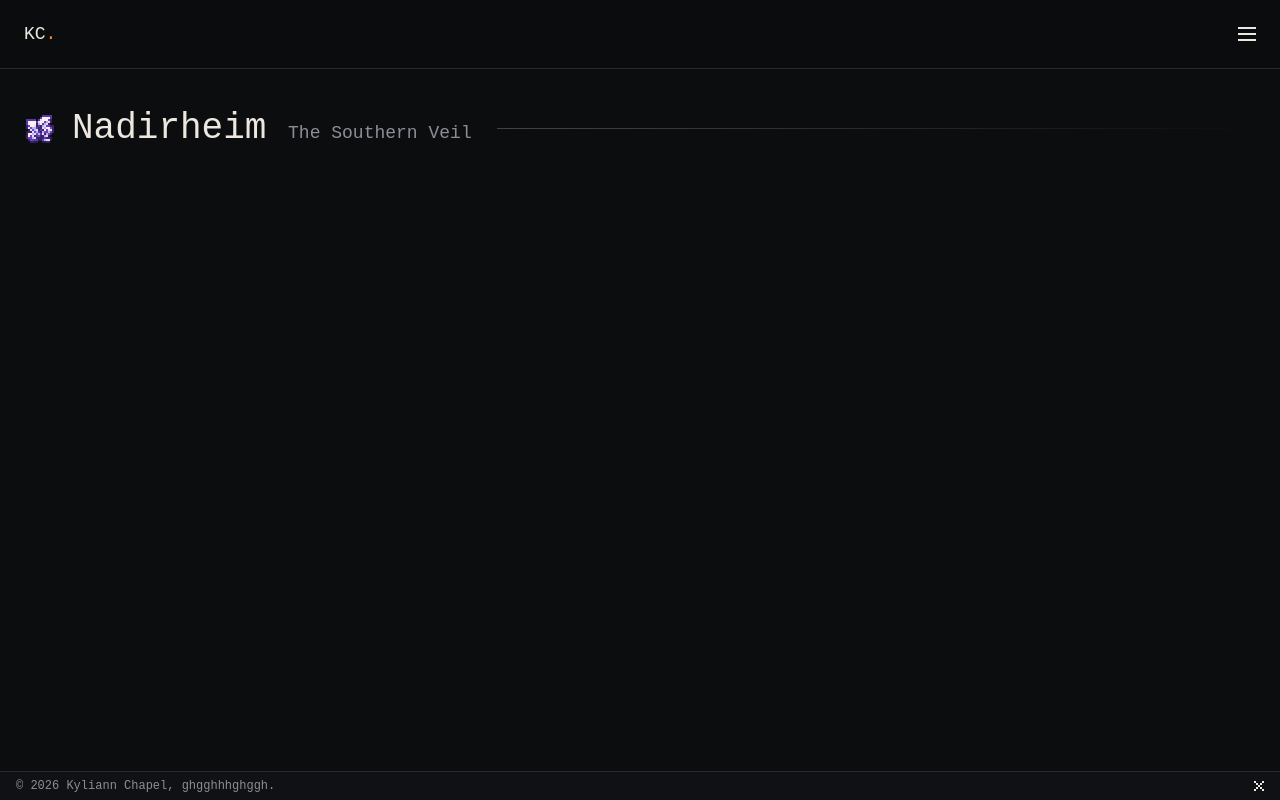
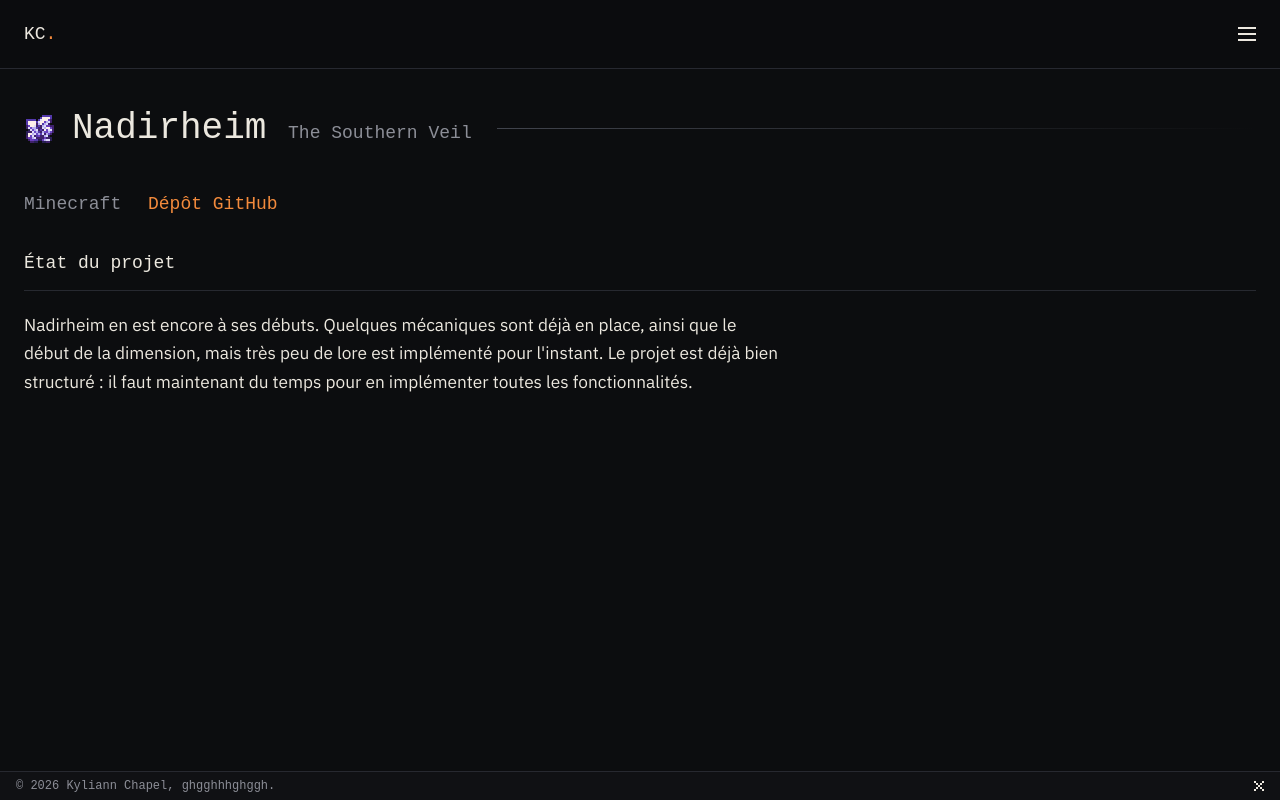
Before and after one commit to ghgghhhghggh/Portfo, a plain HTML site: page nadirheim.html in a window 1280 px wide. Drawn offline with Linux system fonts and the light colour scheme; a web font is replaced by a local one.

Commit message:
Page Nadirheim : lien vers le dépôt du mod et état du projet
- Lien « Minecraft | Dépôt GitHub » sous le titre, présenté comme les
  liens de la page Iceample.
- Section « État du projet » : le mod en est à ses débuts, avec
  quelques mécaniques, le début de la dimension et encore très peu de
  lore, sur une base déjà structurée. Version anglaise incluse.

Co-Authored-By: Claude Opus 5.5 <noreply@anthropic.com>

```diff
--- a/nadirheim.html
+++ b/nadirheim.html
@@ -63,6 +63,24 @@
         <h1 translate="no">Nadirheim <span class="title-sub">The Southern Veil</span></h1>
       </div>
 
+      <!-- Liens du projet (même présentation que sur la page Iceample) -->
+      <div class="project-top reveal">
+        <ul class="contact-links project-site">
+          <!-- Le mod n'a pas encore de release : le lien mène au dépôt.
+               Quand une release avec le fichier .jar existera, mettre
+               https://github.com/ghgghhhghggh/Nadirheim-The-Southern-Veil/releases/latest -->
+          <li>
+            <span class="contact-label" translate="no">Minecraft</span>
+            <a href="https://github.com/ghgghhhghggh/Nadirheim-The-Southern-Veil" target="_blank" rel="noopener noreferrer" data-i18n="label.repo">Dépôt GitHub</a>
+          </li>
+        </ul>
+      </div>
+
+      <h2 class="subcat-title reveal" data-i18n="nadirheim.status.title">État du projet</h2>
+      <div class="project-text reveal">
+        <p data-i18n="nadirheim.status.text"><span translate="no">Nadirheim</span> en est encore à ses débuts. Quelques mécaniques sont déjà en place, ainsi que le début de la dimension, mais très peu de lore est implémenté pour l'instant. Le projet est déjà bien structuré : il faut maintenant du temps pour en implémenter toutes les fonctionnalités.</p>
+      </div>
+
       <div class="project-text reveal">
         <!-- Écrivez ici la description détaillée de Nadirheim.
              Un bloc <p>...</p> par paragraphe ; <h2>...</h2> pour un intertitre. -->
@@ -92,6 +110,6 @@
     </div>
   </footer>
 
-  <script src="script.js?v=23"></script>
+  <script src="script.js?v=24"></script>
 </body>
 </html>
--- a/script.js
+++ b/script.js
@@ -35,6 +35,7 @@
     'label.site': 'Website',
     'label.email': 'Email',
     'label.installer': 'Installer (GitHub)',
+    'label.repo': 'GitHub repository',
     'iceample.sub': 'Multi-purpose software and web app',
     'iceample.overview': 'Overview',
     'tools.label': 'Tool groups',
@@ -64,6 +65,8 @@
     'iceample.fig.menu3.alt': 'Image submenu: 3D, Effects, Palettes, Moodboard, RAW photo, Image editor and Pattern Generator',
     'iceample.fig.menu4.alt': 'Sound submenu: Mixer, Delay, Player, Mic track, Sequencer, Metronome, Audio track, Sound editor, Virtual piano and Master Equalizer',
     'iceample.short': 'A wide variety of tools, from audio design to image editing and file management. <span translate="no">Iceample</span> gives you creative freedom through its ease of use, while letting you customize your workspace to the fullest.',
+    'nadirheim.status.title': 'Project status',
+    'nadirheim.status.text': '<span translate="no">Nadirheim</span> is still at an early stage. A few mechanics are already in place, along with the beginnings of the dimension, but very little lore has been implemented so far. The project is already well structured; it now needs time to implement all of its features.',
     'nadirheim.short': 'A <span translate="no">Minecraft</span> mod blending exploration, lore and tech in search of a world forgotten by time. Its core mechanic is alchemy, a middle ground between the magic and tech mods that already exist.'
   };
   // Nom des pages dans le titre de l'onglet du navigateur
```
Also changed, not shown: apropos.html (+1 -1 lines), competences.html (+1 -1 lines), iceample-animation.html (+1 -1 lines), iceample-fichiers.html (+1 -1 lines), iceample-image.html (+1 -1 lines), iceample-son.html (+1 -1 lines), iceample-utilitaires.html (+1 -1 lines), iceample-video.html (+1 -1 lines), iceample.html (+1 -1 lines), index.html (+1 -1 lines), medias.html (+1 -1 lines), projets.html (+1 -1 lines).
